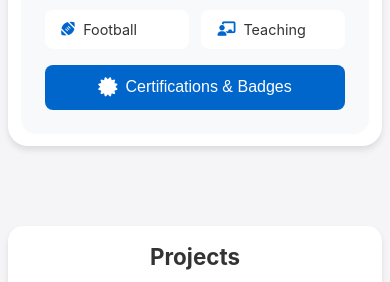
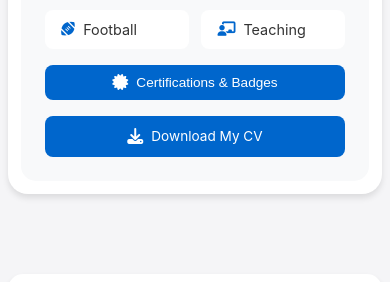
Before and after one commit to Olahdayo/blessing_oloyede, a plain HTML site: page index.html in a window 390 px wide. Shown: the part 557-839 px from the top of the page. Drawn offline with Linux system fonts and the light colour scheme.

Commit message:
added cv

```diff
--- a/index.html
+++ b/index.html
@@ -96,6 +96,10 @@
               <i class="fas fa-certificate"></i>
               <span>Certifications & Badges</span>
             </button>
+            <a href="images/BlessingOloyedeCv.pdf" download="Blessing_Oloyede_CV.pdf" class="certification-btn" style="text-decoration: none; display: flex; align-items: center; justify-content: center; gap: 0.5rem;">
+              <i class="fas fa-download"></i>
+              <span>Download My CV</span>
+            </a>
           </div>
         </div>
       </header>
--- a/styles.css
+++ b/styles.css
@@ -419,6 +419,7 @@ main {
   transition: all 0.3s ease;
   width: 100%;
   justify-content: center;
+  text-decoration: none;
 }
 
 .certification-btn:hover {
@@ -428,6 +429,25 @@ main {
 
 .certification-btn i {
   font-size: 1.2rem;
+}
+
+/* Responsive adjustments for certification button */
+@media (max-width: 768px) {
+  .certification-btn {
+    padding: 0.7rem 1rem;
+    font-size: 0.9rem;
+  }
+}
+
+@media (max-width: 576px) {
+  .certification-btn {
+    padding: 0.6rem 0.9rem;
+    font-size: 0.85rem;
+  }
+
+  .certification-btn i {
+    font-size: 1rem;
+  }
 }
 
 /* Modal Styles */
```
Also changed, not shown: 1 other file.
